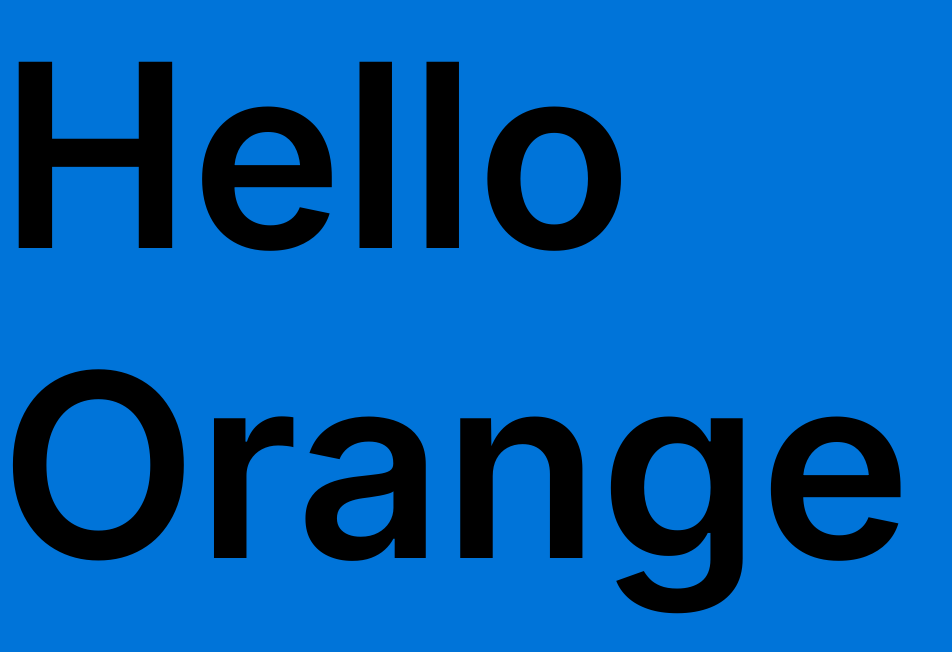
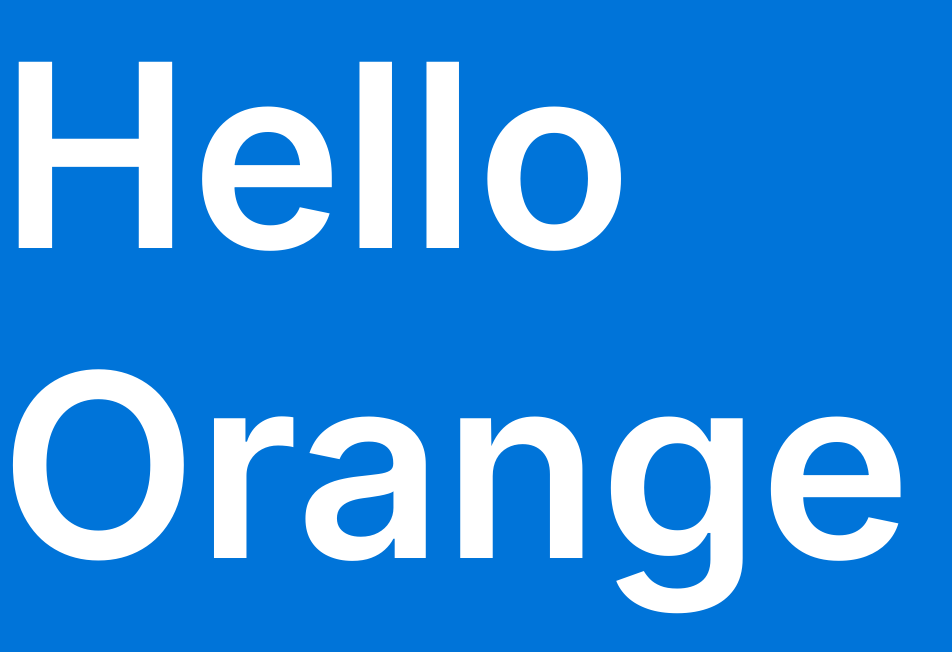
Before and after one commit to carlopascual/portfoliov2, a Next.js app: page / in a window 1280 px wide. Shown: the top 652 px of the page, without its empty margins (0-952 px from the left). Built offline with nearby package versions, Linux system fonts and the light colour scheme.

Commit message:
Add support for changing text color

```diff
--- a/src/app/components/item.js
+++ b/src/app/components/item.js
@@ -1,4 +1,5 @@
 import styled from 'styled-components';
+import { animated } from '@react-spring/web';
 import { useContext } from 'react'
 import { BackgroundContext } from '../context';
 
@@ -12,17 +13,17 @@ const Text = styled.h1`
   }
 `
 
-const Item = ({ textBlack, springApi, backgroundColor, onClick, onMouseLeave, children }) => {
-  const { initialBackground, api } = useContext(BackgroundContext);
+const Item = ({ textColor, springApi, backgroundColor, onClick, onMouseLeave, children }) => {
+  const { initialBackground, initialColor, api } = useContext(BackgroundContext);
 
   return (
     <Text
-      as="animated.h1"
+      as={animated.h1}
       onMouseEnter={() => {
-        api.start({ backgroundColor: backgroundColor })
+        api.start({ backgroundColor: backgroundColor, ...(textColor && { color: textColor }) })
       }}
       onMouseLeave={() => {
-        api.start({ backgroundColor: initialBackground })
+        api.start({ backgroundColor: initialBackground, color: initialColor })
       }}
       onClick={onClick}
     >
--- a/src/app/page.js
+++ b/src/app/page.js
@@ -8,10 +8,12 @@ import { MAIN_SCREEN_SIZE } from './constants';
 
 export default function Home() {
   const [initialBackground, setInitialBackground] = useState('#111111');
+  const [initialColor, setInitialColor] = useState('#FFFFFF');
 
   const [background, api] = useSpring(() => ({
     from: {
-      backgroundColor: initialBackground
+      backgroundColor: initialBackground,
+      color: initialColor,
     },
   }))
 
@@ -20,7 +22,7 @@ export default function Home() {
   }))
 
   return (
-    <BackgroundContext.Provider value={{ initialBackground, setInitialBackground, background, api }}>
+    <BackgroundContext.Provider value={{ initialBackground, setInitialBackground, background, api, initialColor, setInitialColor }}>
       <ScreenPositionContext.Provider value={{ screenPosition, screenPositionApi }}>
         <Body />
       </ScreenPositionContext.Provider>
@@ -32,10 +34,10 @@ export default function Home() {
 const Body = () => {
   const [currentScreen, setCurrentScreen] = useState(0);
   const [currentScreenKey, setCurrentScreenKey] = useState(null);
-  const { background, setInitialBackground } = useContext(BackgroundContext);
+  const { background, setInitialBackground, setInitialColor } = useContext(BackgroundContext);
   const { screenPosition, screenPositionApi } = useContext(ScreenPositionContext);
 
-  const nextScreen = ({ screenKey, newBg }) => {
+  const nextScreen = ({ screenKey, newBg, newColor }) => {
     const nextScreen = currentScreen + 1;
 
     screenPositionApi.start({
@@ -53,9 +55,13 @@ const Body = () => {
       setInitialBackground(newBg)
     }
 
+    if (newColor) {
+      setInitialColor(newColor);
+    }
+
   }
 
-  const previousScreen = ({ newBg }) => {
+  const previousScreen = ({ newBg, newColor }) => {
     const previousScreen = currentScreen - 1;
 
     screenPositionApi.start({
@@ -67,12 +73,19 @@ const Body = () => {
     if (newBg) {
       setInitialBackground(newBg)
     }
+
+    if (newColor) {
+      setInitialColor(newColor);
+    }
+
   }
 
   const stateMap = {
     1: {
       'Hello': <>
-        <Item textBlack backgroundColor="#FFDC00" onClick={nextScreen}>Hello</Item>
+        <Item textColor={'#111111'} backgroundColor="#FFDC00" onClick={() => {
+          nextScreen({ newColor: '#111111', newBg: '#FFDC00' })
+        }}>Hello</Item>
         <h2 style={{ fontSize: '50px' }}>Currently based in Copenhagen, Denmark.
           Interested in understanding real-world challenges and using bleeding edge technology to solve them.
         </h2>
@@ -87,7 +100,7 @@ const Body = () => {
     2: {
       'Hello': <>
         <Item textBlack backgroundColor="#FFDC00" onClick={nextScreen}>You got here?</Item>
-        <Item onClick={() => previousScreen({ newBg: 'black' })}>{"> Back"}</Item>
+        <Item onClick={() => previousScreen({ newBg: 'black', newColor: 'white' })}>{"> Back"}</Item>
       </>
     },
     3: {
```
